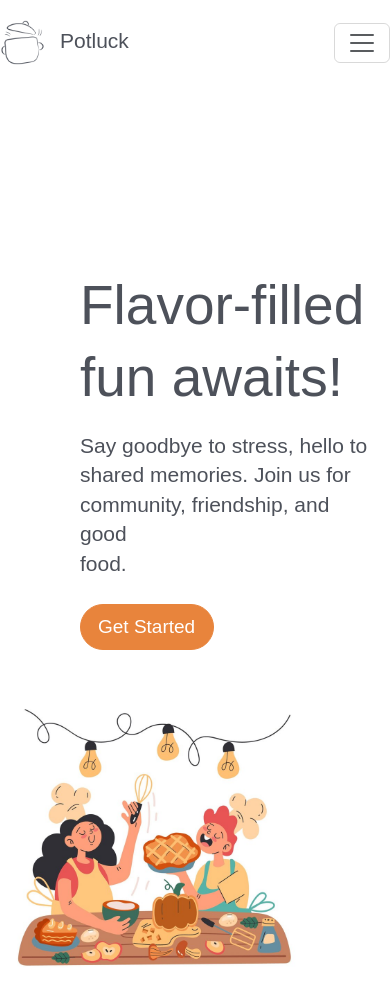
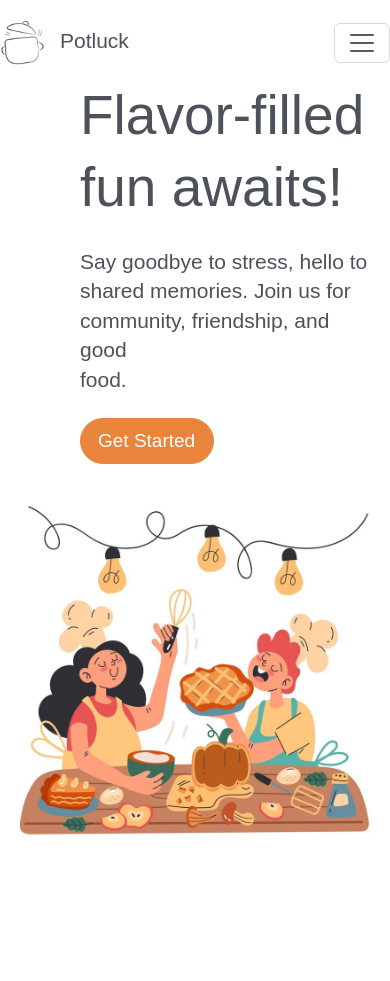
Before and after one commit to evangelisilva/potluck, a React (Create React App) app in the folder frontend/: page / in a window 390 px wide. After the commit the page ends 854 px from the top, so only its background shows below. Built offline with nearby package versions, Linux system fonts and the light colour scheme.

Commit message:
Make the home page responsive

```diff
--- a/frontend/src/pages/HomePage.js
+++ b/frontend/src/pages/HomePage.js
@@ -16,13 +16,13 @@ function HomePage() {
 
             {/* Main content */}
             <Container>
-                <Row>
+                <Row className="align-items-center">
                     {/* Left column */}
-                    <Col md={4} style={{ fontFamily: 'Arial', paddingLeft: '80px' }}>
+                    <Col md={4} style={{ fontFamily: 'Arial', paddingLeft: '5rem' }}>
                         {/* Heading */}
-                        <h1 style={{ paddingTop: '190px', color: '#4D515A', fontSize: '55px', lineHeight: '1.3' }}>Flavor-filled<br />fun awaits!</h1>
+                        <h1 className="mb-4 mb-md-5" style={{ color: '#4D515A', fontSize: '3.4375rem', lineHeight: '1.3' }}>Flavor-filled<br />fun awaits!</h1>
                         {/* Description */}
-                        <p style={{ paddingTop: '10px', paddingBottom: '10px', color: '#4D515A', fontSize: '21px', lineHeight: '1.4' }}>
+                        <p className="mb-4 mb-md-5" style={{ color: '#4D515A', fontSize: '1.3125rem', lineHeight: '1.4' }}>
                             Say goodbye to stress, hello to <br />
                             shared memories. Join us for <br />
                             community, friendship, and good <br />
@@ -31,24 +31,25 @@ function HomePage() {
                         {/* Get Started button */}
                         <Button
                             onClick={() => navigate('/events/new')} // Navigate to '/events/new' on button click
+                            className="mb-4 mb-md-0"
                             style={{
-                                paddingLeft: '17px',
-                                paddingRight: '18px',
-                                paddingTop: '8px',
-                                paddingBottom: '8px',
-                                borderRadius: '30px',
+                                paddingLeft: '1.0625rem',
+                                paddingRight: '1.125rem',
+                                paddingTop: '0.5rem',
+                                paddingBottom: '0.5rem',
+                                borderRadius: '1.875rem',
                                 backgroundColor: '#E8843C',
                                 borderColor: '#E8843C',
-                                fontSize: '19px'
+                                fontSize: '1.1875rem'
                             }}
                         >
                             Get Started
                         </Button>
                     </Col>
                     {/* Right column */}
-                    <Col md={8}>
+                    <Col md={8} className="text-center">
                         {/* Main image */}
-                        <Image src={process.env.PUBLIC_URL + '/img_main.jpg'} style={{ paddingTop: '45px', paddingRight: '80px' }} fluid />
+                        <Image src={process.env.PUBLIC_URL + '/img_main.jpg'} className="img-fluid" />
                     </Col>
                 </Row>
             </Container>
```
